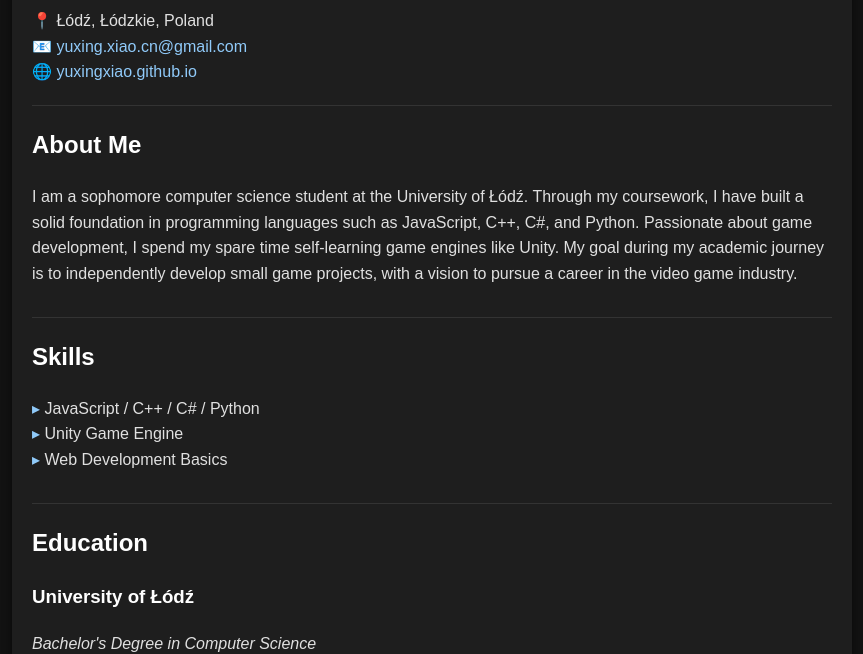
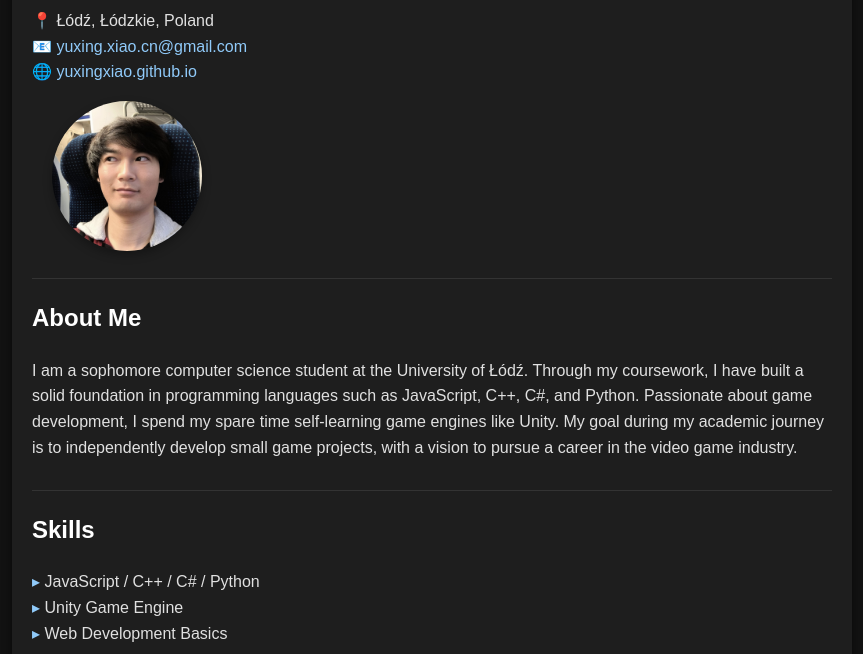
Before and after one commit to yuxingxiao/yuxing.github.io, a plain HTML site: page index.html in a window 1280 px wide. Shown: the part 156-810 px from the top of the page, without its empty margins (208-1071 px from the left). Drawn offline with Linux system fonts and the light colour scheme.

Commit message:
update detailed data

```diff
--- a/index.html
+++ b/index.html
@@ -3,7 +3,7 @@
 <head>
     <meta charset="UTF-8">
     <meta name="viewport" content="width=device-width, initial-scale=1.0">
-    <title>Minimalist CV</title>
+    <title>Yuxing Xiao'CV</title>
     <style>
         body {
             font-family: "Arial", sans-serif;
@@ -46,16 +46,35 @@
             border-bottom: 1px solid #333; /* 细分割线 */
             margin: 20px 0;
         }
+        .info {
+            flex: 1; /* 左侧信息占据剩余空间 */
+        }
+        .photo {
+            margin-left: 20px; /* 左侧留空隙 */
+        }
+        .photo img {
+            width: 150px; /* 设置照片宽度 */
+            height: 150px;
+            border-radius: 50%; /* 照片设置为圆形 */
+            object-fit: cover; /* 确保图像适应容器 */
+            box-shadow: 0 4px 10px rgba(0, 0, 0, 0.3);
+        }
     </style>
 </head>
 <body>
     <div class="container">
+        <div class="info">
         <h1>Yuxing Xiao</h1>
         <p>
             📍 Łódź, Łódzkie, Poland<br>
             📧 <a href="mailto:yuxing.xiao.cn@gmail.com">yuxing.xiao.cn@gmail.com</a><br>
             🌐 <a href="https://yuxingxiao.github.io" target="_blank">yuxingxiao.github.io</a>
         </p>
+        </div>
+
+        <div class="photo">
+            <img src="YuxingPhoto.jpg" alt="Yuxing Xiao's Photo">
+        </div>
 
         <div class="divider"></div>
 
```
Also changed, not shown: YuxingPhoto.jpg (added).
